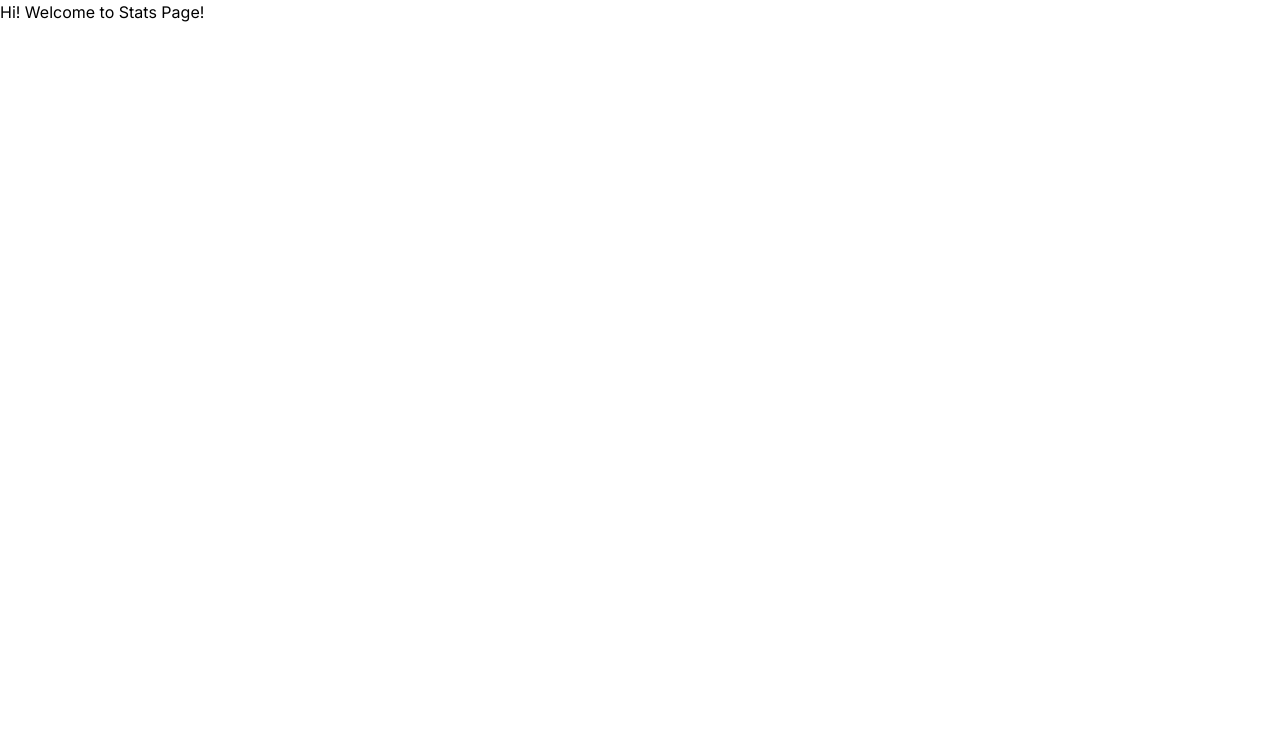
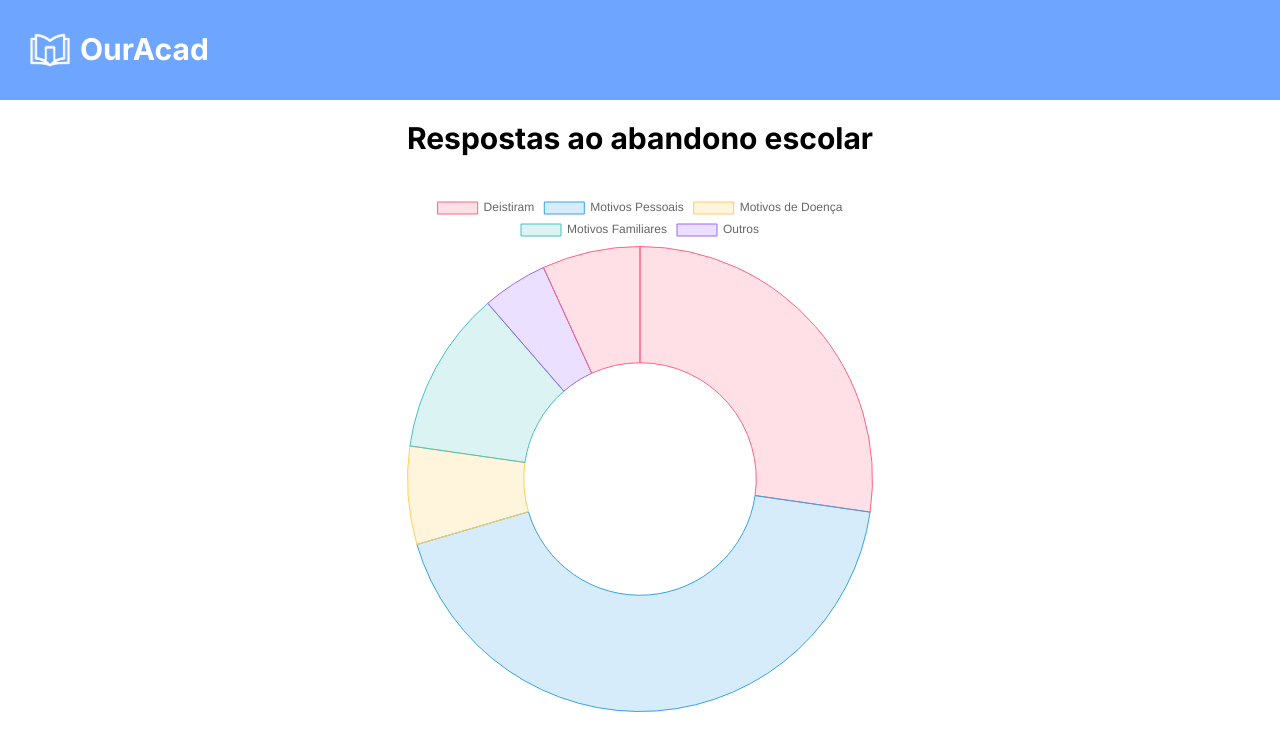
Before and after one commit to Ice-San/ouracad-front-end, a React (Vite) app: page /stats in a window 1280 px wide. Shown: the top 750 px of the page. Built offline with nearby package versions, Linux system fonts and the light colour scheme; no server answers.

Commit message:
OUR-24 | Front-End | Create Stats Page!

```diff
--- a/package.json
+++ b/package.json
@@ -12,7 +12,9 @@
   "dependencies": {
     "@tailwindcss/vite": "^4.1.17",
     "@tanstack/react-virtual": "^3.13.12",
+    "chart.js": "^4.5.1",
     "react": "^19.1.1",
+    "react-chartjs-2": "^5.3.1",
     "react-cookie": "^8.0.1",
     "react-dom": "^19.1.1",
     "tailwindcss": "^4.1.17",
--- a/src/pages/stats/index.tsx
+++ b/src/pages/stats/index.tsx
@@ -1,5 +1,58 @@
+import { Link } from "react-router";
+import { Chart as ChartJS, ArcElement, Tooltip, Legend } from 'chart.js';
+import { Doughnut } from 'react-chartjs-2';
+import { ToastContainer } from "react-toastify";
+
+import { Icon } from "@components/Icon";
+
+ChartJS.register(ArcElement, Tooltip, Legend);
+
 export const StatsPage = () => {
+    const statsData = {
+        labels: ['Deistiram', 'Motivos Pessoais', 'Motivos de Doença', 'Motivos Familiares', 'Outros'],
+        datasets: [
+            {
+            label: 'votos',
+            data: [12, 19, 3, 5, 2, 3],
+            backgroundColor: [
+                'rgba(255, 99, 132, 0.2)',
+                'rgba(54, 162, 235, 0.2)',
+                'rgba(255, 206, 86, 0.2)',
+                'rgba(75, 192, 192, 0.2)',
+                'rgba(153, 102, 255, 0.2)',
+            ],
+            borderColor: [
+                'rgba(255, 99, 132, 1)',
+                'rgba(54, 162, 235, 1)',
+                'rgba(255, 206, 86, 1)',
+                'rgba(75, 192, 192, 1)',
+                'rgba(153, 102, 255, 1)',
+            ],
+            borderWidth: 1,
+            },
+        ],
+    };
+
     return (
-        <h1>Hi! Welcome to Stats Page!</h1>
+         <>
+            <div className="bg-(--primary) flex items-center pl-5 w-full h-25">
+                <Link to='/dashboard' className="flex items-center justify-center hover:[&>h1]:-translate-x-1">
+                    <Icon className="size-15 brightness-0 invert" url="/img/ouracad-logo.png" />
+                    <h1 className="text-white text-3xl font-bold mb-0.5 transition-all duration-150 ease-in-out">
+                        OurAcad
+                    </h1>
+                </Link>
+            </div>
+
+            <div className="flex flex-col items-center p-5 w-full h-[87.5vh]">
+                <h1 className="text-3xl font-bold cursor-default mb-9">Respostas ao abandono escolar</h1>
+
+                <div className="flex justify-center items-center w-100 h-100 md:w-130 md:h-130">
+                    <Doughnut data={statsData} />
+                </div>
+            </div>
+
+            <ToastContainer />
+        </>
     );
 }
```
Also changed, not shown: 1 other file (tests, documents, lock files or other folders).
